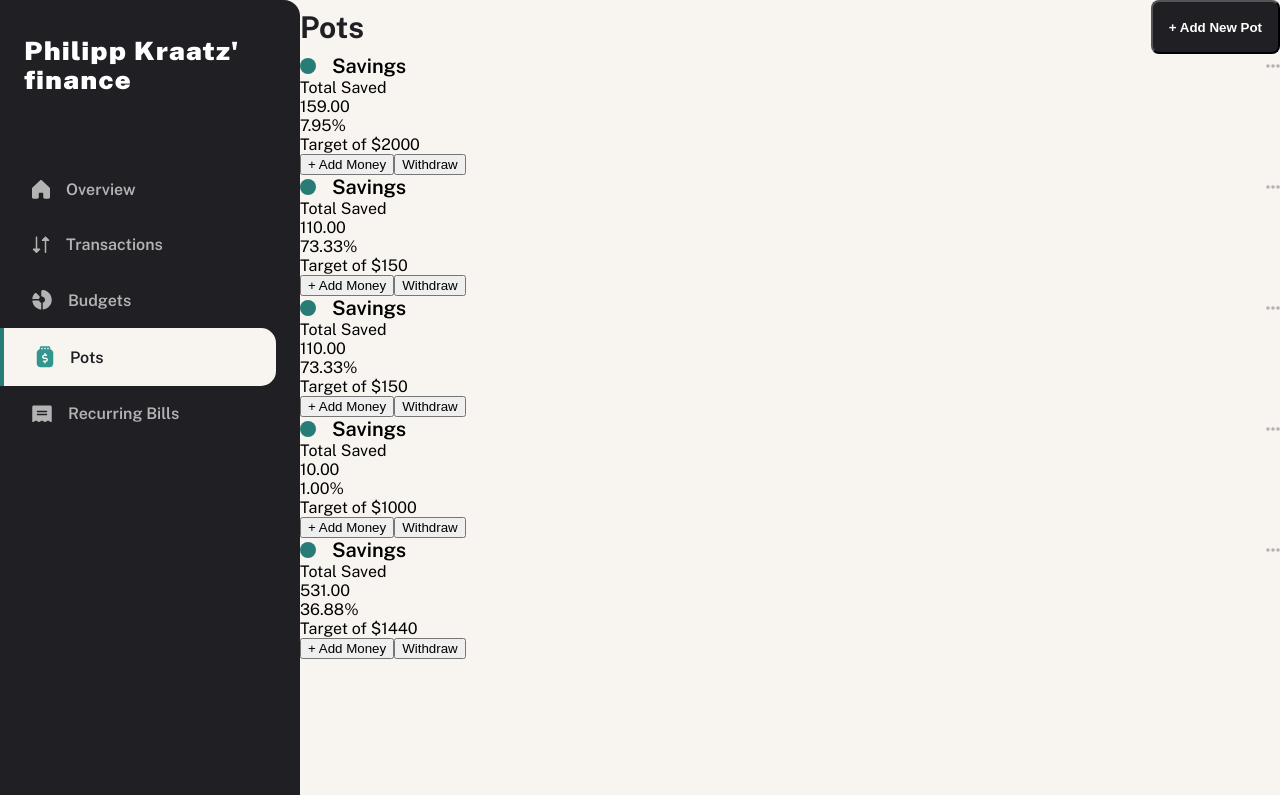
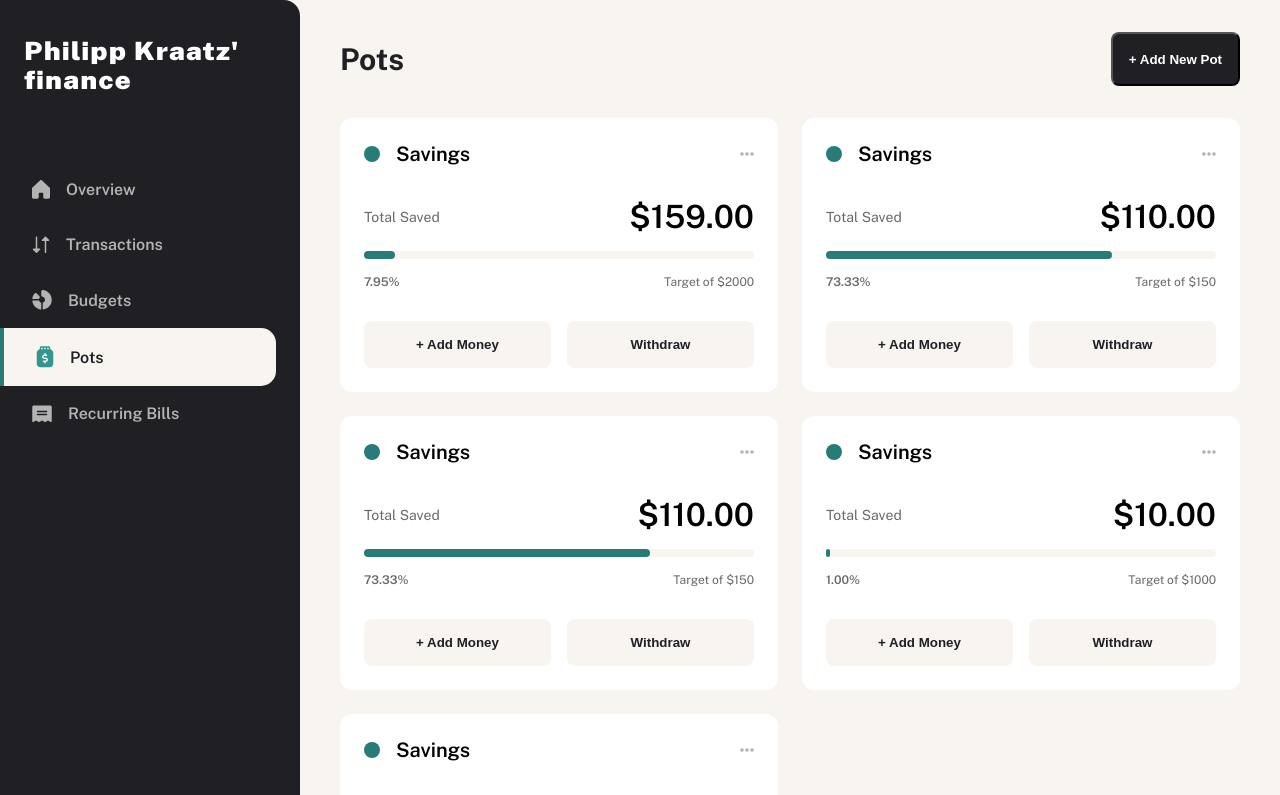
Before and after one commit to kephalosk/personal-finance-app, a React (Vite) app in the folder frontend/: page /pots in a window 1280 px wide. Shown: the top 795 px of the page. Built offline with nearby package versions, Linux system fonts and the light colour scheme.

Commit message:
fe-14 add scss styling

```diff
--- a/frontend/src/Pages/PotsPage.scss
+++ b/frontend/src/Pages/PotsPage.scss
@@ -0,0 +1,13 @@
+.potsPage {
+  padding: 32px 40px;
+  display: flex;
+  flex-direction: column;
+  row-gap: 32px;
+}
+
+.potPageGrid {
+  display: grid;
+  grid-template-columns: repeat(auto-fit, (minmax(300px, 1fr)));
+  column-gap: 24px;
+  row-gap: 24px;
+}
--- a/frontend/src/components/budgets/BudgetCard/BudgetCard.scss
+++ b/frontend/src/components/budgets/BudgetCard/BudgetCard.scss
@@ -20,7 +20,7 @@
   max-width: calc(100% - 8px);
   top: calc(50% - 12px);
   left: 4px;
-  position: relative;
+  position: absolute;
 }
 .budgetCardBarCurrent.dark-green{
   background-color: var(--dark-green);
--- a/frontend/src/components/pots/PotCard.scss
+++ b/frontend/src/components/pots/PotCard.scss
@@ -0,0 +1,23 @@
+.potCard {
+  border-radius: 12px;
+  background-color: var(--component-background-bright);
+  padding: 24px;
+  display: flex;
+  flex-direction: column;
+  row-gap: 32px;
+}
+
+.potCardButton {
+  border: 0;
+  border-radius: 8px;
+  background-color: var(--page-background);
+  padding: 16px;
+  font-weight: 600;
+  color: var(--text-dark);
+}
+
+.potCardButtons {
+  display: grid;
+  grid-template-columns: 1fr 1fr;
+  column-gap: 16px;
+}
--- a/frontend/src/components/pots/PotCard.tsx
+++ b/frontend/src/components/pots/PotCard.tsx
@@ -15,8 +15,8 @@ export function PotCard({ pot }: PotCardProps) {
         <CardHeader title="Savings" color="dark-green" />
         <PotCardDetails pot={pot} />
         <div className="potCardButtons">
-          <button className="potCardButtonAdd">+ Add Money</button>
-          <button className="potCardButtonWithdraw">Withdraw</button>
+          <button className="potCardButton">+ Add Money</button>
+          <button className="potCardButton">Withdraw</button>
         </div>
       </div>
     </>
--- a/frontend/src/components/pots/PotCardDetails.scss
+++ b/frontend/src/components/pots/PotCardDetails.scss
@@ -0,0 +1,69 @@
+.potCardDetailsPercentCurrent {
+  font-size: 12px;
+  font-weight: 600;
+  color: var(--text-grey);
+}
+
+.potCardDetailsPercentTotal {
+  font-size: 12px;
+  color: var(--text-grey);
+}
+
+.potCardDetailsTotal {
+  display: flex;
+  align-items: center;
+}
+
+.potCardDetailsTotalAmount {
+  font-size: 32px;
+  font-weight: 600;
+}
+
+.potCardDetailsTotalLabel {
+  flex-grow: 1;
+  font-size: 14px;
+  color: var(--text-grey);
+}
+
+.potCardBarCurrent {
+  border-radius: 4px;
+  background-color: var(--dark-green);
+  height: 8px;
+  width: var(--barCurrentWidthPercent);
+  max-width: 100%;
+  top: calc(50% - 4px);
+  position: absolute;
+}
+.potCardBarCurrent.dark-green{
+  background-color: var(--dark-green);
+}
+.potCardBarCurrent.light-blue{
+  background-color: var(--light-blue);
+}
+.potCardBarCurrent.beige{
+  background-color: var(--beige);
+}
+.potCardBarCurrent.dark-grey{
+  background-color: var(--dark-grey);
+}
+.potCardBarCurrent.purple{
+  background-color: var(--purple);
+}
+
+.potCardBarMax {
+  margin: 16px 0;
+  border-radius: 4px;
+  background-color: var(--page-background);
+  height: 8px;
+  position: relative;
+}
+
+.potCardDetailsPercent {
+  display: flex;
+  flex-direction: row;
+  align-items: center;
+}
+
+.potCardDetailsPercentCurrent {
+  flex-grow: 1;
+}
--- a/frontend/src/components/pots/PotCardDetails.tsx
+++ b/frontend/src/components/pots/PotCardDetails.tsx
@@ -1,6 +1,7 @@
 import './PotCardDetails.scss';
 import { PotCardDetailsProps } from '../../types/PotCardDetailsProps';
 import PropTypes from 'prop-types';
+import React from 'react';
 
 PotCardDetails.propTypes = {
   pot: PropTypes.object.isRequired,
@@ -16,10 +17,17 @@ export function PotCardDetails({ pot }: PotCardDetailsProps) {
       <div className="potCardDetails" data-testid="pot-card-details">
         <div className="potCardDetailsTotal">
           <div className="potCardDetailsTotalLabel">Total Saved</div>
-          <div className="potCardDetailsTotalAmount">{totalFormatted}</div>
+          <div className="potCardDetailsTotalAmount">${totalFormatted}</div>
         </div>
         <div className="potCardBarMax">
-          <div className="potCardBarCurrent"></div>
+          <div
+            className={`potCardBarCurrent ${pot.theme}`}
+            style={
+              {
+                '--barCurrentWidthPercent': `${currentPercent}%`,
+              } as React.CSSProperties & { [key: string]: string }
+            }
+          ></div>
         </div>
         <div className="potCardDetailsPercent">
           <div className="potCardDetailsPercentCurrent">{currentPercentFormatted}%</div>
```
Also changed, not shown: 2 other files (tests, documents, lock files or other folders).
